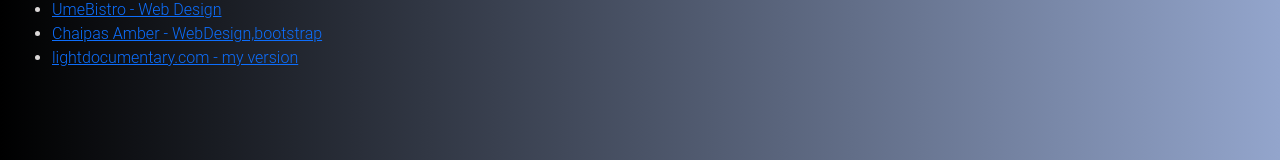
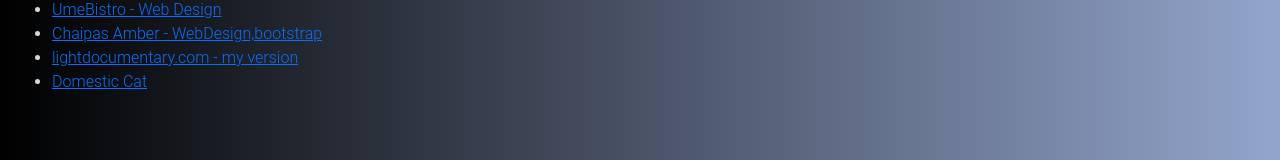
Before and after one commit to jaruwanp/jaruwan-blog, a plain HTML site: page index.html in a window 1280 px wide. Shown: the part 323-483 px from the top of the page. Drawn offline with nearby package versions, Linux system fonts and the light colour scheme.

Commit message:
ud indx again

```diff
--- a/index.html
+++ b/index.html
@@ -25,6 +25,7 @@
     <li><a target="_blank" href="http://umebistro.com/">UmeBistro - Web Design</a></li>
     <li><a target="_blank" href="https://cs50b-week08.jaruwanpatt.repl.co/">Chaipas Amber - WebDesign,bootstrap</a></li>
     <li><a target="_blank" href="https://lightdocumentary.jaruwanpatt.repl.co/">lightdocumentary.com - my version</a></li>
+    <li><a target="_blank" href="https://domesticcatpro.jaruwanpatt.repl.co/">Domestic Cat</a></li>
 
 
 </ul>
```
